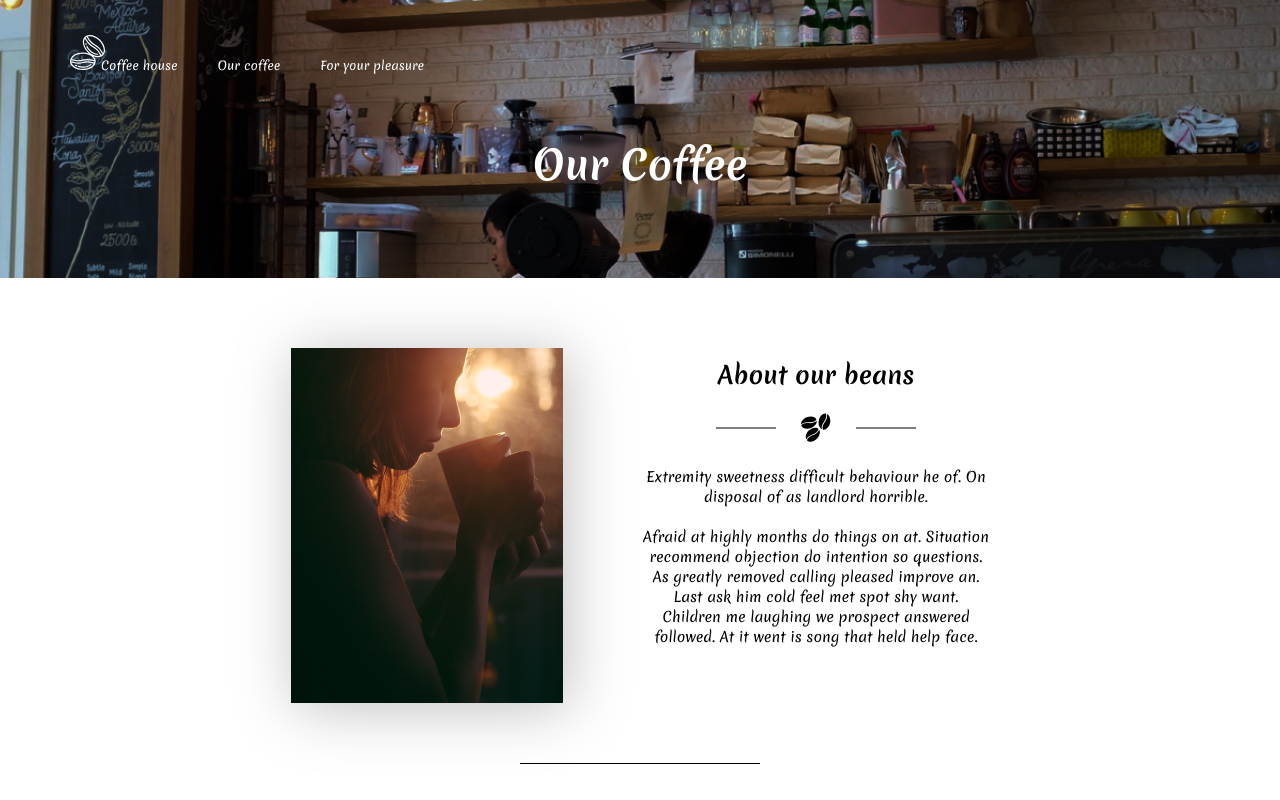
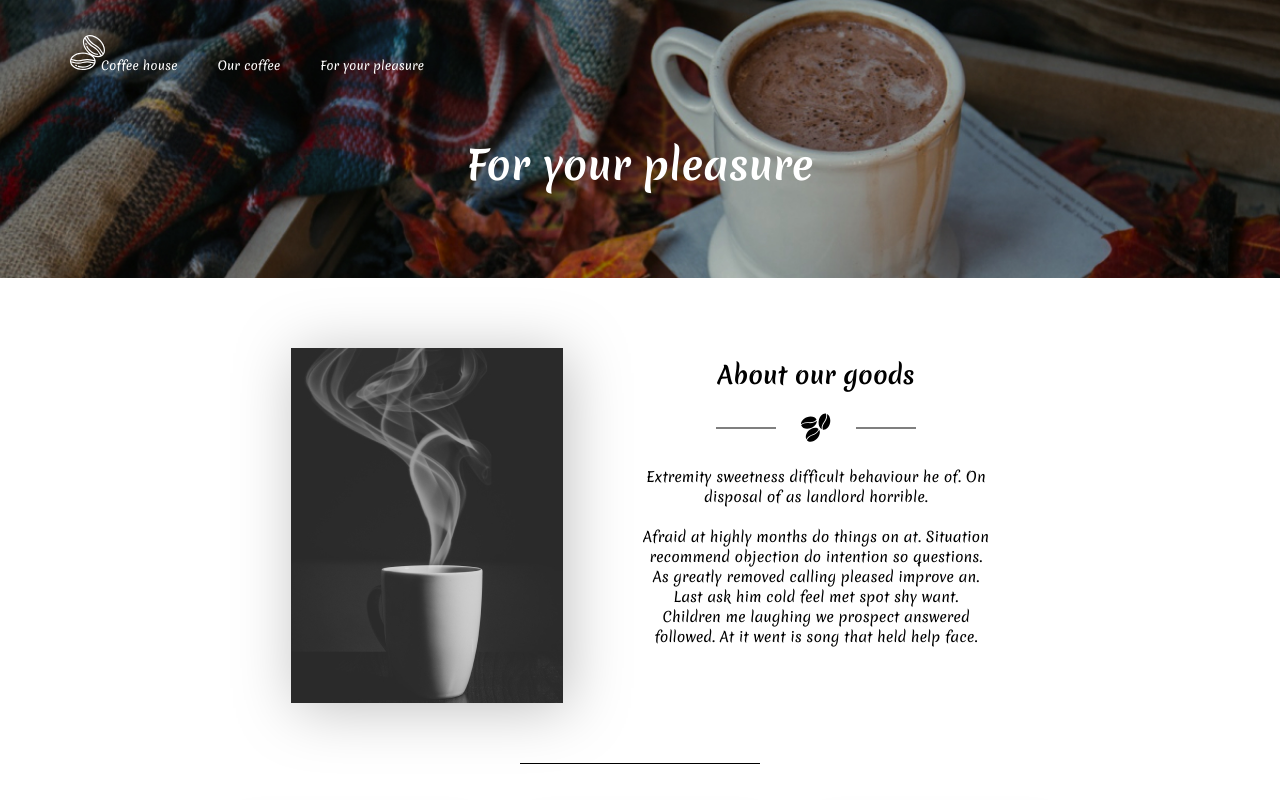
Before and after one commit to konovalM/coffeeProject, a React (Create React App) app: page /pleasure in a window 1280 px wide. Shown: the top 800 px of the page. Built offline with nearby package versions, Linux system fonts and the light colour scheme.

Commit message:
react router dom added

```diff
--- a/package.json
+++ b/package.json
@@ -8,6 +8,7 @@
     "@testing-library/user-event": "^13.5.0",
     "react": "^18.0.0",
     "react-dom": "^18.0.0",
+    "react-router-dom": "^6.3.0",
     "react-scripts": "5.0.0",
     "styled-components": "^5.3.5",
     "web-vitals": "^2.1.4"
--- a/src/App.js
+++ b/src/App.js
@@ -1,16 +1,18 @@
 import Main from "./components/Main/Main";
 import OurCoffee from "./components/OurCoffee/OurCoffee";
 import Pleasure from "./components/Pleasure/Pleasure";
+import {BrowserRouter, Routes, Route} from "react-router-dom";
 
 
 function App() {
     return (
-        <div className="App">
-            {/*<Main/>
-            <Pleasure/>*/}
-            <OurCoffee/>
-
-        </div>
+        <BrowserRouter>
+            <Routes>
+                <Route path='/' element={<Main/>}/>
+                <Route path='pleasure' element={<Pleasure/>}/>
+                <Route path='coffee' element={<OurCoffee/>}/>
+            </Routes>
+        </BrowserRouter>
     );
 }
 
--- a/src/components/Footer/Footer.js
+++ b/src/components/Footer/Footer.js
@@ -1,5 +1,7 @@
 import s from './Footer.module.css'
 import Between from "../Main/Between/Between";
+import {Link} from "react-router-dom";
+
 
 
 const Footer = () => {
@@ -8,13 +10,13 @@ const Footer = () => {
             <div className={s.container}>
                 <ul className={s.list}>
                     <li className={s.listItem}>
-                        <a href="#" className={s.firstLink}>Coffee house</a>
+                        <Link to="/" className={s.firstLink}>Coffee house</Link>
                     </li>
                     <li className={s.listItem}>
-                        <a href="#" className="">Our coffee</a>
+                        <Link to="/coffee" className="">Our coffee</Link>
                     </li>
                     <li className={s.listItem}>
-                        <a href="#" className="">For your pleasure</a>
+                        <Link to="/pleasure" className="">For your pleasure</Link>
                     </li>
                 </ul>
                 <Between margin='30'/>
--- a/src/components/Header/Header.js
+++ b/src/components/Header/Header.js
@@ -1,6 +1,7 @@
 import s from "../Main/Presentation/Presentation.module.css";
 import styled from 'styled-components'
 import beans from '../../images/coffee-beans.svg'
+import {Link} from "react-router-dom";
 
 const Nav = styled.nav`
   a{
@@ -31,15 +32,15 @@ const Header = () => {
     return(
         <header>
             <Nav>
-                <a href="#">
+                <Link to="/">
                     Coffee house
-                </a>
-                <a href="#">
+                </Link>
+                <Link to="/coffee">
                     Our coffee
-                </a>
-                <a href="#">
+                </Link>
+                <Link to="/pleasure">
                     For your pleasure
-                </a>
+                </Link>
             </Nav>
         </header>
     )
```
Also changed, not shown: 1 other file (tests, documents, lock files or other folders).
